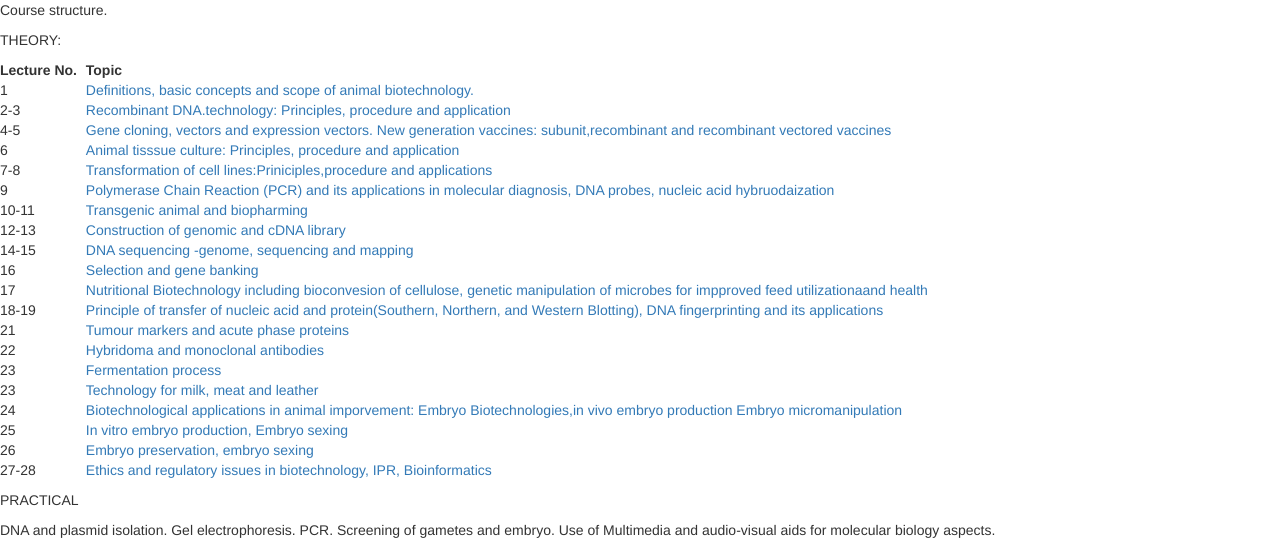
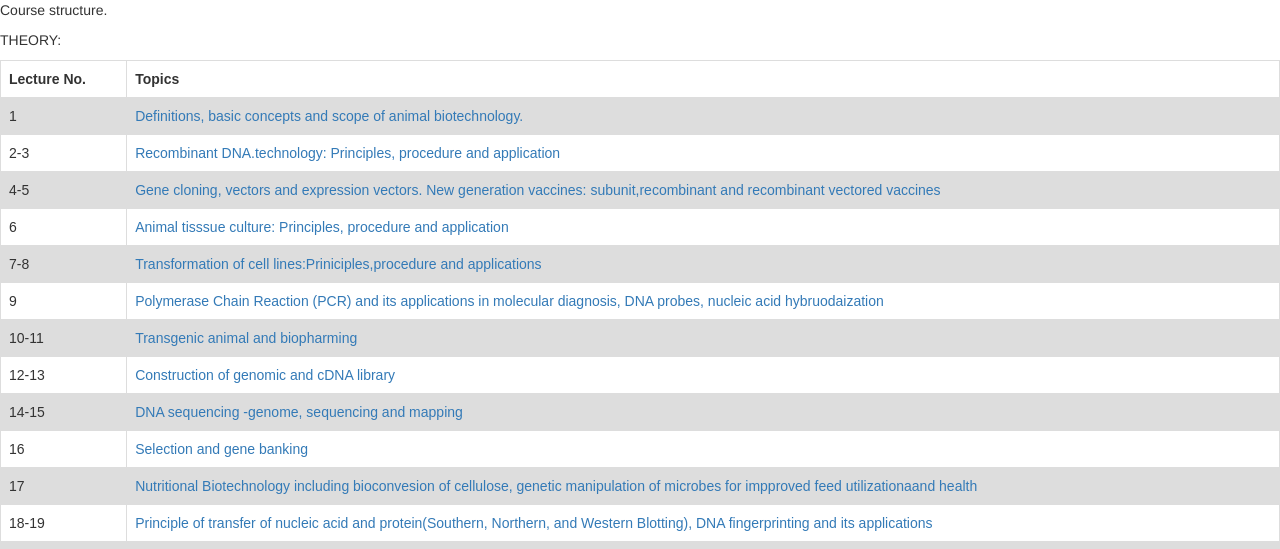
Before and after one commit to satishbty/class, a plain HTML site: page index.html in a window 1280 px wide. Shown: the top 549 px of the page. Drawn offline with nearby package versions, Linux system fonts and the light colour scheme.

Commit message:
changed table style index

```diff
--- a/index.html
+++ b/index.html
@@ -12,11 +12,29 @@
   <p>Course structure.</p>
 
   <p>THEORY:
+  <style>
+table {
+  font-family: arial, sans-serif;
+  border-collapse: collapse;
+  width: 100%;
+}
 
-  <table style="width:80%">
+td, th {
+  border: 1px solid #dddddd;
+  text-align: left;
+  padding: 8px;
+}
+
+tr:nth-child(even) {
+  background-color: #dddddd;
+}
+</style>
+
+
+  <table align="center">
   <tr>
     <th>Lecture No.</th>
-    <th>Topic</th>
+    <th align="right">Topics</th>
 
   </tr>
   <tr>
```
